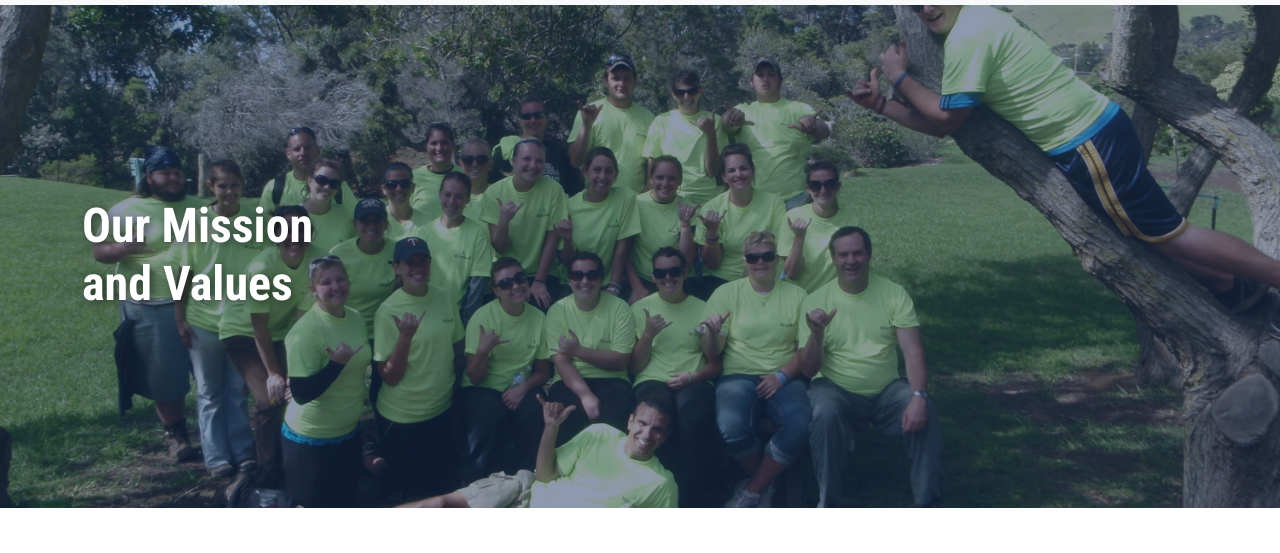
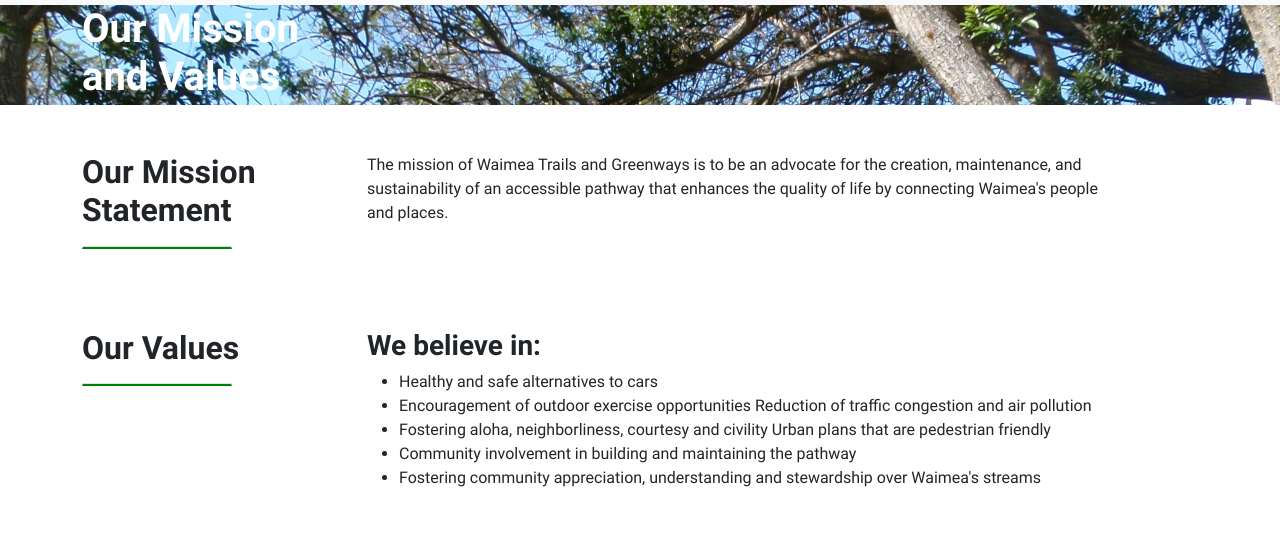
Before and after one commit to mgoldsborough/waimeatrails, an Astro site: page /our-mission in a window 1280 px wide. Shown: the part 61-614 px from the top of the page. Built offline with nearby package versions, Linux system fonts and the light colour scheme; Astro itself is replaced by a stand-in of ours.

Commit message:
form updates

```diff
--- a/src/css/styles.css
+++ b/src/css/styles.css
@@ -89,53 +89,6 @@ p {
   margin-bottom: 1rem;
 }
 
-header.masthead {
-  position: relative;
-  background-color: #343a40;
-  background-repeat: no-repeat;
-  background-position: center center;
-  background-size: cover;
-  padding-top: 8rem;
-  padding-bottom: 8rem;
-}
-header.masthead:before {
-  content: "";
-  position: absolute;
-  background-color: #1c375e;
-  height: 100%;
-  width: 100%;
-  top: 0;
-  left: 0;
-  opacity: 0.5;
-}
-
-header.masthead img {
-  max-width: 300px;
-  margin: 0 auto 0.5em auto;
-  display: block
-}
-
-header.masthead h1, header.masthead .h1 {
-  font-size: 2rem;
-  font-family: "Roboto Condensed";
-  font-weight: 700;
-  text-shadow: 2px 2px 8px rgba(0,0,0,0.5);
-}
-
-header.masthead h2, header.mmasthead .h2 {
-  font-family: "Roboto";
-  text-shadow: 2px 2px 8px rgba(0,0,0,0.5);
-}
-
-@media (min-width: 768px) {
-  header.masthead {
-    padding-top: 12rem;
-    padding-bottom: 12rem;
-  }
-  header.masthead h1, header.masthead .h1 {
-    font-size: 3rem;
-  }
-}
 
 .showcase .showcase-text {
   padding: 3rem;
--- a/src/layouts/default.astro
+++ b/src/layouts/default.astro
@@ -52,12 +52,6 @@ import '../css/styles.css';
   <slot />
 
 	<Footer />
-
-  <script src="https://cdn.jsdelivr.net/npm/bootstrap@5.3.0/dist/js/bootstrap.bundle.min.js" integrity="sha384-geWF76RCwLtnZ8qwWowPQNguL3RmwHVBC9FhGdlKrxdiJJigb/j/68SIy3Te4Bkz" crossorigin="anonymous"></script>
-
-  <!-- RAISE grant popup -->
-  <script is:inline async data-uid="ee5ae574fd" src="https://waimeatrails.ck.page/ee5ae574fd/index.js"></script>
-
 </body>
 
 </html>
--- a/src/pages/index.astro
+++ b/src/pages/index.astro
@@ -15,12 +15,74 @@ import CountyOfHawaiiLogo from '../images/logos/county_of_hawaii.svg';
 import FriendsOfTheFutureLogo from '../images/logos/friends_of_the_future_logo.png';
 ---
 
+<style>
+
+.masthead {
+  position: relative;
+  background-color: #343a40;
+  background-repeat: no-repeat;
+  background-position: center center;
+  background-size: cover;
+  padding-top: 8rem;
+  padding-bottom: 8rem;
+}
+.masthead:before {
+  content: "";
+  position: absolute;
+  background-color: #1c375e;
+  height: 100%;
+  width: 100%;
+  top: 0;
+  left: 0;
+  opacity: 0.5;
+}
+
+.masthead {
+	text-align: center;
+	color: white;
+}
+
+.masthead img {
+  max-width: 300px;
+  margin: 0 auto 0.5em auto;
+  display: block
+}
+
+.masthead h1,
+.masthead .h1 {
+  font-size: 2rem;
+  font-family: "Roboto Condensed";
+  font-weight: 700;
+}
+
+.masthead h2,
+.masthead .h2 {
+  font-family: "Roboto";
+}
+
+.shadow h1,
+.shadow h2 {
+	text-shadow: 2px 2px 8px rgba(0,0,0,0.5);
+}
+
+@media (min-width: 768px) {
+  .masthead {
+    padding-top: 12rem;
+    padding-bottom: 12rem;
+  }
+  .masthead h1,
+	.masthead .h1 {
+    font-size: 3rem;
+  }
+}
+</style>
+
+
 <SiteLayout>
 	<header class="masthead" style={`background-image: url(${Masthead.src})`}>
 		<div class="container position-relative">
 				<div class="row justify-content-center">
-						<div class="col-xl-6">
-								<div class="text-center text-white">
+						<div class="col-xl-6 my-3 shadow">
 							<img class="img-fluid" alt="Waimea Trails and Greenways Logo" src={Logo.src} />
 							<h1 class="mb-1">
 								Ke Ala Kahawai o Waimea
@@ -29,6 +91,8 @@ import FriendsOfTheFutureLogo from '../images/logos/friends_of_the_future_logo.p
 								The Streamside Trail of Waimea
 							</h2>
 						</div>
+						<div class="col-xl-6">
+							<script async data-uid="0c96d843a9" src="https://waimeatrails.ck.page/0c96d843a9/index.js"></script>
 						</div>
 				</div>
 		</div>
@@ -136,7 +200,7 @@ import FriendsOfTheFutureLogo from '../images/logos/friends_of_the_future_logo.p
 	<section class="call-to-action text-white text-center" style={`background-image: url(${Background1.src})`} id="signup">
 		<div class="container position-relative">
 				<div class="row justify-content-center">
-						<div class="col-xl-6">
+						<div class="col-xl-6 text-center">
 							<script async data-uid="91edc0ef0f" src="https://waimeatrails.ck.page/91edc0ef0f/index.js"></script>
 						</div>
 				</div>
```
Lines whose indentation alone changed are shown as unchanged.
